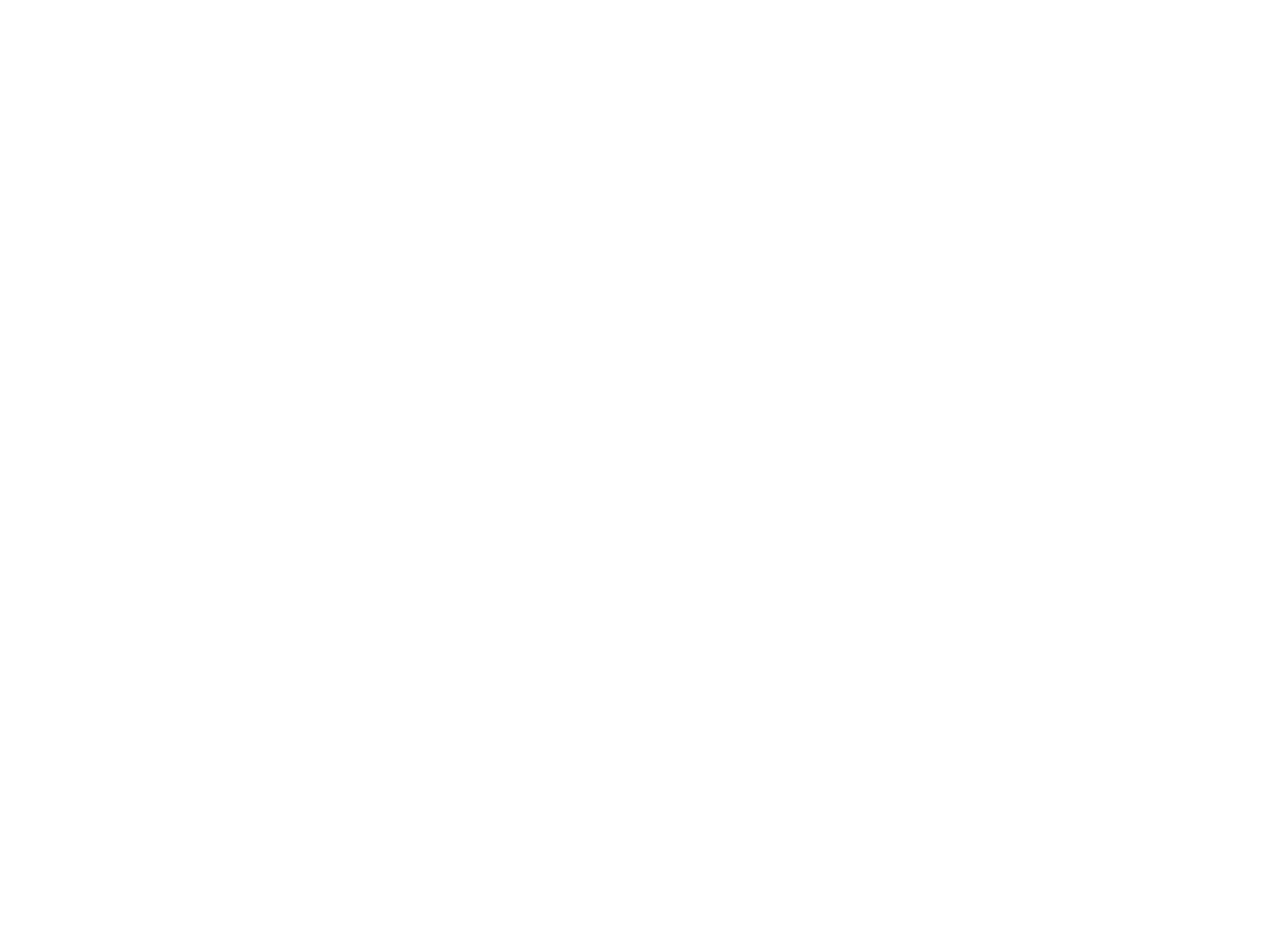
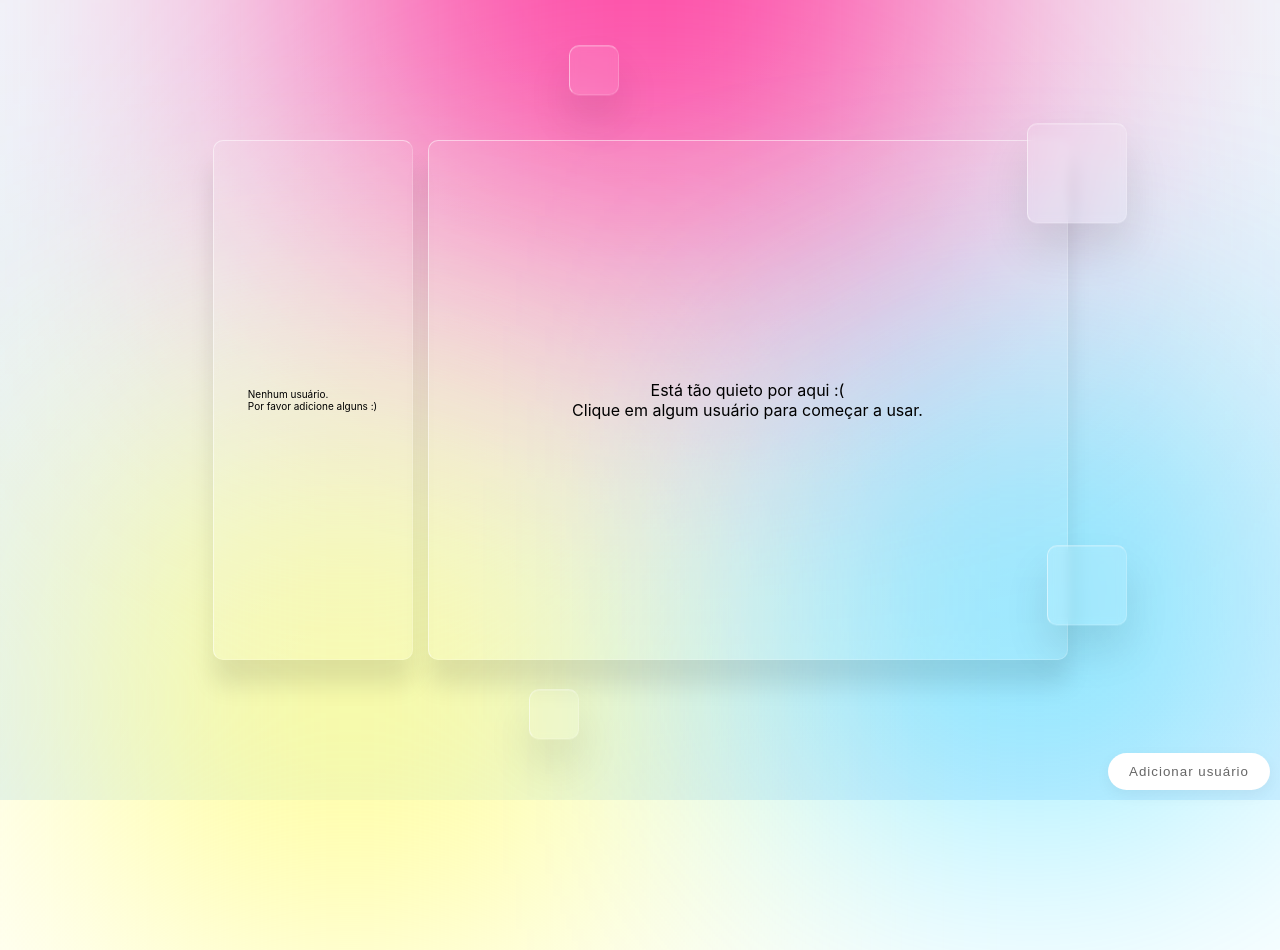
Before and after one commit to JohnAnon9771/project-debtors, a Next.js app: page / in a window 1280 px wide. Before the commit the page ends 800 px from the top, so only its background shows below. Built offline with nearby package versions, Linux system fonts and the light colour scheme.

Commit message:
:sparkles: FEAT(ui): add component Home and style, main page

```diff
--- a/src/pages/index.tsx
+++ b/src/pages/index.tsx
@@ -1,3 +1,18 @@
+import * as S from 'styles/pages/Home'
+
+import {Aside, Main} from 'components'
+
 export default function Home(): JSX.Element {
-  return <div></div>
+  return (
+    <S.Container>
+      <section className="section">
+        <div className="section__color"></div>
+        <div className="section__color"></div>
+        <div className="section__color"></div>
+        <Aside />
+        <Main />
+        <S.Button>Adicionar usuário</S.Button>
+      </section>
+    </S.Container>
+  )
 }
--- /dev/null
+++ b/src/styles/pages/Home.ts
@@ -0,0 +1,85 @@
+import styled from 'styled-components'
+
+export const Container = styled.div`
+  .section {
+    display: flex;
+    justify-content: center;
+    align-items: center;
+
+    min-height: 100vh;
+    min-width: 100vw;
+
+    background: linear-gradient(to bottom, #f1f4f9, #dff1ff);
+
+    &__color {
+      position: absolute;
+      filter: blur(150px);
+
+      &:nth-child(1) {
+        top: -350px;
+        width: 600px;
+        height: 600px;
+        background-color: #ff359b;
+      }
+      &:nth-child(2) {
+        bottom: -150px;
+        left: 100px;
+        width: 500px;
+        height: 500px;
+        background-color: #fffd87;
+      }
+      &:nth-child(3) {
+        bottom: 50px;
+        right: 100px;
+        width: 300px;
+        height: 300px;
+        background-color: #00d2ff;
+      }
+    }
+  }
+`
+export const Button = styled.button`
+  position: absolute;
+
+  right: 10px;
+  bottom: 10px;
+  padding: 10px 20px;
+
+  background-color: #ffff;
+  box-shadow: 0 5px 15px rgba(0, 0, 0, 0.05);
+
+  font-weight: 500;
+  letter-spacing: 1px;
+  color: #666;
+
+  border: 1px solid rgba(255, 255, 255, 0.5);
+  border-right: 1px solid rgba(255, 255, 255, 0.2);
+  border-bottom: 1px solid rgba(255, 255, 255, 0.2);
+  border-radius: 3.5rem;
+  transition: all 200ms;
+
+  animation: moveInBottom 0.2s ease-out;
+  animation-fill-mode: backwards;
+
+  &:hover {
+    transform: translateY(-3px);
+    box-shadow: 0 10px 20px rgba(0, 0, 0, 0.2);
+  }
+
+  &:active {
+    transform: translateY(-1px);
+    box-shadow: 0 5px 10px rgba(0, 0, 0, 0.2);
+  }
+
+  @keyframes moveInBottom {
+    0% {
+      opacity: 0;
+      transform: translateY(30px);
+    }
+
+    100% {
+      opacity: 1;
+      transform: translateY(0px);
+    }
+  }
+`
```
